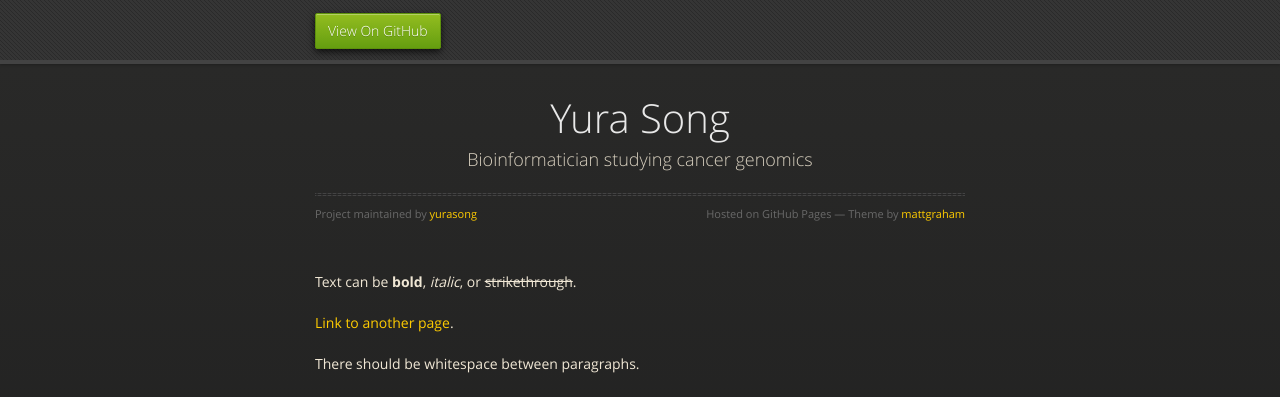
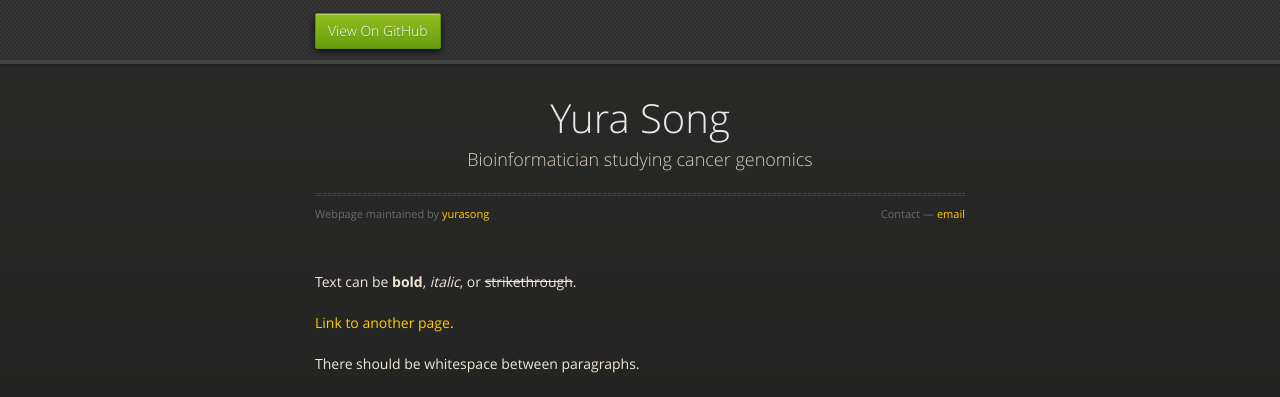
Before and after one commit to yurasong/yurasong.github.io, a Jekyll site: the page built from index.md, in a window 1280 px wide and 900 px high. Shown: the top 397 px of the window. Built offline with Jekyll 4.4.1, drawn with Linux system fonts in a browser that asks for light colours.

Commit message:
html another test

```diff
--- a/_layouts/default.html
+++ b/_layouts/default.html
@@ -36,8 +36,8 @@
           <h1>{{ site.title | default: site.github.repository_name }}</h1>
           <p>{{ site.description | default: site.github.project_tagline }}</p>
           <hr>
-          <span class="credits left">Project maintained by <a href="{{ site.github.owner_url }}">{{ site.github.owner_name }}</a></span>
-          <span class="credits right">Hosted on GitHub Pages &mdash; Theme by <a href="https://twitter.com/mattgraham">mattgraham</a></span>
+         <span class="credits left">Webpage maintained by <a href="{{ site.github.owner_url }}">{{ site.github.owner_name }}</a></span>
+          <span class="credits right">Contact &mdash; <a href="yura.song@ulb.ac.be">email</a></span>
         </div>
 
         {{ content }}
```
